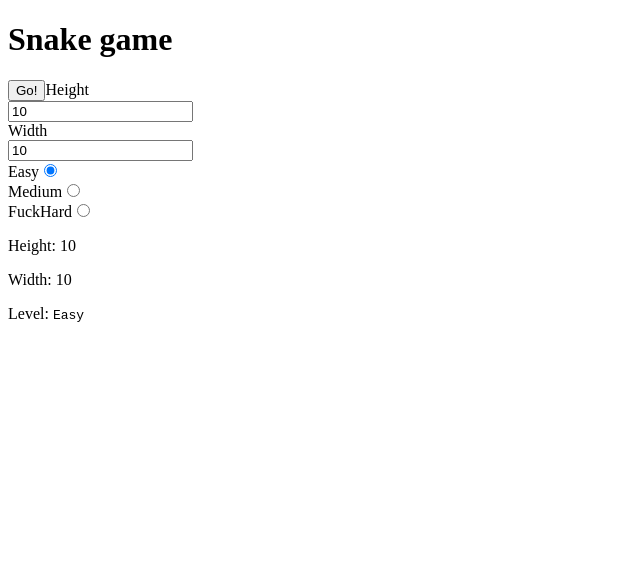
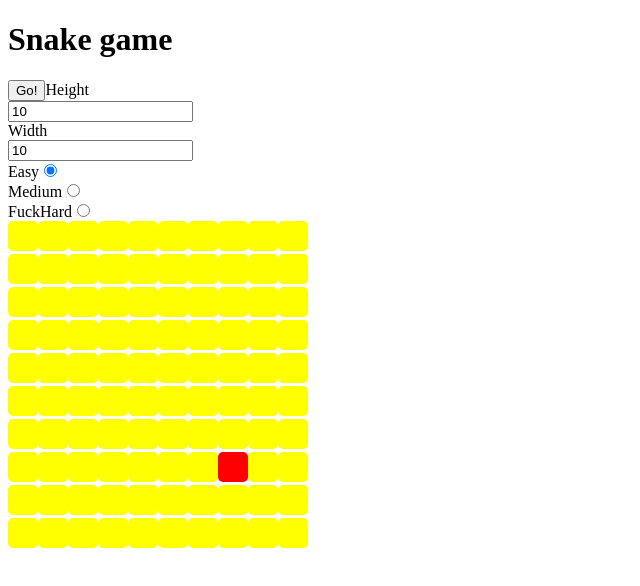
Before and after one commit to akk228/snake, a React (Create React App) app: page / in a window 1280 px wide. Shown: the top 586 px of the page, without its empty margins (0-640 px from the left). Built offline with nearby package versions, Linux system fonts and the light colour scheme.

Commit message:
Adds moving snake's head on t6he field

```diff
--- a/src/App.tsx
+++ b/src/App.tsx
@@ -15,7 +15,7 @@ function App() {
         gameStarted={gameStarted}
         onGameStartedChange={setGameStarted}
       />
-      <Play />
+      <Play started={gameStarted} onGameStartedChange={setGameStarted}/>
     </Provider>
   );
 }
--- a/src/Game/Components/Intro/Intro.tsx
+++ b/src/Game/Components/Intro/Intro.tsx
@@ -13,15 +13,21 @@ interface IIntroProps {
  * @returns
  */
 export function Intro(props: IIntroProps): JSX.Element {
-    if (props.gameStarted) return <></>;
+    const onStart = () => props.onGameStartedChange(!props.gameStarted);
 
-    const onStart = () => props.onGameStartedChange(true);
+    if (props.gameStarted) {
+        return (<SubmitButton
+            text={"Go!"}
+            onClick={onStart}
+        />);
+    }
 
     return (
         <>
             <SubmitButton
                 text={"Go!"}
-                onClick={onStart} />
+                onClick={onStart}
+            />
             <FieldConfigs />
             <LevelConfigs />
         </>
--- /dev/null
+++ b/src/Game/Components/Play/Components/Cell.tsx
@@ -0,0 +1,14 @@
+import { memo } from "react";
+import { CellType } from "../Entities/CellType";
+import './Styles/Cell.css'
+interface ICellProps {
+    type: number;
+}
+
+export const Cell = memo( (props: ICellProps): JSX.Element => {
+    const color = props.type === CellType.SnakeHead ? `red` : `yellow` ;
+    return <button
+                className="cellStyle"
+                style={{ backgroundColor: color}}
+            ></button>;
+})
--- /dev/null
+++ b/src/Game/Components/Play/Components/Entities/Direction.ts
@@ -0,0 +1,6 @@
+export const Direction = {
+    Up: [-1, 0],
+    Down: [1, 0],
+    Left: [0, -1],
+    Right: [0, 1]
+}
--- /dev/null
+++ b/src/Game/Components/Play/Components/Entities/Snake.ts
@@ -0,0 +1,4 @@
+export interface Snake {
+    direction: [];
+    head: []
+}
--- /dev/null
+++ b/src/Game/Components/Play/Components/Entities/Speed.ts
@@ -0,0 +1,7 @@
+import { Level } from "../../../../Entities/Enums/Level";
+
+export const Speed: { [key: string]: number } = {
+    [Level[Level.Easy]]: 1500,
+    [Level[Level.Medium]]: 1000,
+    [Level[Level.FuckHard]]: 500,
+};
--- /dev/null
+++ b/src/Game/Components/Play/Components/Field.tsx
@@ -0,0 +1,40 @@
+import { useGameSelector } from "../../../Redux/GameHooks";
+import { selectFieldConfigs } from "../../../Redux/GameSelectors";
+import { CellType } from "../Entities/CellType";
+import { Cell } from "./Cell";
+
+interface IFieldProps {
+    x: number;
+    y: number;
+}
+
+export function Field(props: IFieldProps): JSX.Element {
+    const fieldConfigs = useGameSelector(selectFieldConfigs);
+    const field = initializeField(fieldConfigs.height, fieldConfigs.width, props.x, props.y)
+        .map((rowOfCells: CellType[], rowIndex: number) => (
+            <div key={rowIndex} style={{margin: 0}}>
+                {rowOfCells.map((cell: CellType, colIndex: number) => <Cell key={colIndex} type={cell} />)}
+            </div>));
+
+    return (
+        <div style={{margin: 0, position: "fixed"}}>
+            {field}
+        </div>
+    );
+}
+
+function initializeField(rows: number, cols: number, headX: number, headY: number) {
+    const array: CellType[][] = [];
+
+    for (let i = 0; i < rows; i++) {
+        array[i] = [];
+
+        for (let j = 0; j < cols; j++) {
+            array[i][j] = CellType.Empty;
+        }
+    }
+
+    array[headX][headY] = CellType.SnakeHead;
+
+    return array;
+}
--- /dev/null
+++ b/src/Game/Components/Play/Components/Styles/Cell.css
@@ -0,0 +1,18 @@
+.cellStyle {
+    width: 30px; /* Fixed width */
+    height: 30px; /* Fixed height */
+    /* display: block; */
+    justify-content: center;
+    /* align-items: center; */
+    color: white; /* Text color */
+    border: none; /* Remove border */
+    border-radius: 5px; /* Optional: rounded corners */
+    text-align: center; /* Center text horizontally */
+    font-size: 14px; /* Font size */
+    /* cursor: pointer; /* Pointer on hover */
+    box-sizing: border-box; /* Prevent content from overflowing */
+  }
+
+  .cellStyle:hover {
+    background-color: #45a049; /* Darker shade on hover */
+  }
--- /dev/null
+++ b/src/Game/Components/Play/Entities/CellType.ts
@@ -0,0 +1,7 @@
+export enum CellType {
+    Empty,
+    Obstacle,
+    SnakeHead,
+    SnakeBody,
+    SnakeTail
+}
--- a/src/Game/Components/Play/Play.tsx
+++ b/src/Game/Components/Play/Play.tsx
@@ -1,16 +1,82 @@
 import { useGameSelector } from "../../Redux/GameHooks";
 import { selectDifficulty, selectFieldConfigs } from "../../Redux/GameSelectors";
+import { useEffect, useRef, useState } from "react";
+import { Field } from "./Components/Field";
+import { Direction } from "./Components/Entities/Direction";
+import { Speed } from "./Components/Entities/Speed";
 import { Level } from "../../Entities/Enums/Level";
 
-export function Play(): JSX.Element {
+interface Head {
+    x:number;
+    y: number;
+    direction: number[];
+}
+
+interface IPlayProps {
+    started: boolean;
+    onGameStartedChange: (val: boolean) => void
+}
+
+export function Play(props: IPlayProps): JSX.Element {
     const field = useGameSelector(selectFieldConfigs);
     const difficulty = useGameSelector(selectDifficulty);
 
-    return (
-        <div>
-            <p>Height: {field.height}</p>
-            <p>Width: {field.width}</p>
-            <p>Level: <code>{Level[difficulty]}</code></p>
-        </div>
+    const [ head, setHead] = useState<Head>(initialLocation(field.height, field.width));
+
+    const moveHead = () => {
+        setHead((head: Head) => ({
+            x: (field.height + head.x + head.direction[0]) % field.height,
+            y: (field.width + head.y + head.direction[1]) % field.width,
+            direction: head.direction
+        }));
+    }
+
+    const setUpControlls = () => {
+        document.addEventListener('keydown', (event: KeyboardEvent) => {
+            switch (event.code) {
+                case "Backspace" :
+                    props.onGameStartedChange(!props.started);
+                    break;
+                case "ArrowUp":
+                    setHead((head) => ({...head, direction: Direction.Up}));
+                    break;
+                case "ArrowDown":
+                    setHead((head) => ({...head, direction: Direction.Down}));
+                        break;
+                case "ArrowLeft":
+                    setHead((head) => ({...head, direction: Direction.Left}));
+                        break;
+                case "ArrowRight":
+                    setHead((head) => ({...head, direction: Direction.Right}));
+                    break;
+                default :
+                    break;
+            }
+        })
+    }
+
+    const deleteControls = () => {
+        document.removeEventListener('keydown', ()=>{});
+    }
+
+    useEffect(() => {
+            if (props.started) {
+                const gameClock = setInterval(moveHead, Speed[Level[difficulty]]);
+                setUpControlls();
+                return () => {
+                    clearInterval(gameClock);
+                    deleteControls();
+                };
+            };
+        },
+        [props.started]
     );
+
+    return (<Field x={head.x} y={head.y}/> );
 }
+
+const initialLocation = (height: number, width: number) => ({
+    x: Math.floor(Math.random()*((height))),
+    y: Math.floor(Math.random()*((width))),
+    direction: Direction.Up
+});
```
